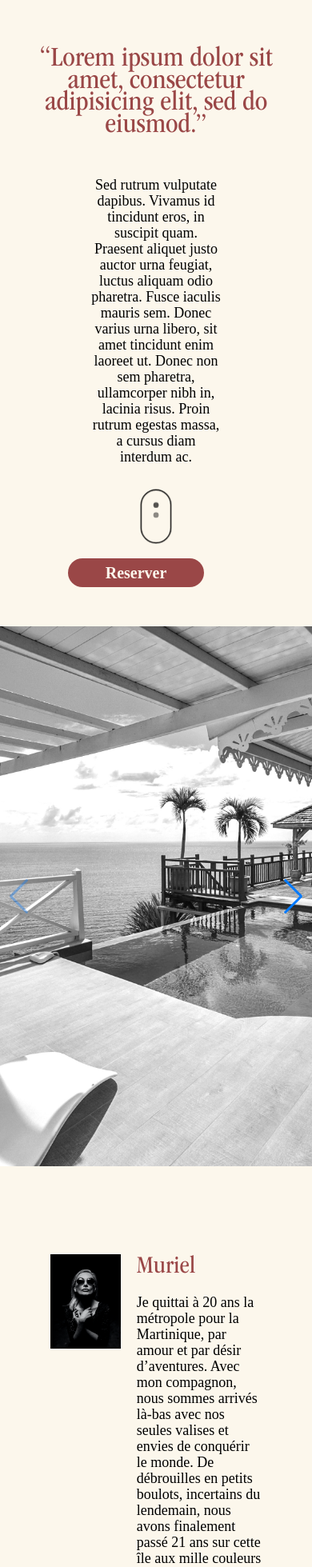
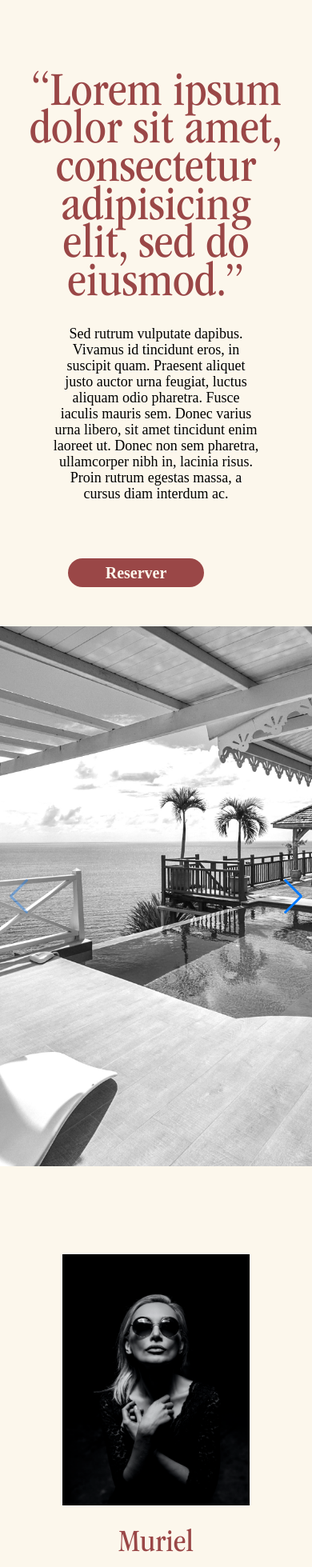
Before and after one commit to iamthesouthvibe/Projet_muriel, a PHP site: page / in a window 390 px wide. Shown: the part 61-2020 px from the top of the page at 80% size. Run offline with PHP 8.4, Linux system fonts and the light colour scheme; some web fonts are replaced.

Commit message:
finition du responsive page d'accueil

```diff
--- a/style/style.css
+++ b/style/style.css
@@ -432,7 +432,7 @@
 /* ##### Fin style de la page d'accueil ##### */
 
 
-  /* ##### Debut Media Queries Header ##### */
+/* ##### Debut Media Queries Header ##### */
 
   @media screen and (max-width: 450px)
   {
@@ -464,11 +464,58 @@
   }
 }
 
-    /* ##### Fin Media Queries Header ##### */
+/* ##### Fin Media Queries Header ##### */
 
 
 
 /* ##### Debut Media Queries Page Accueil ##### */
 
 
+@media screen and (max-width: 450px) {
+
+  .scroll_anim {
+    display: none;
+  }
+
+  .style_h1_accueil {
+    font-size: 61px;
+    line-height: 78%;
+    max-width: 100vw;
+    margin-bottom: 27px;
+    margin-top: 0px;
+  }
+
+  .style_h2_accueil {
+    max-width: 66vw;
+    margin: 0vh auto;
+  }
+
+  .section_muriel {
+    display: block;
+    text-align: center;
+  }
+
+  .section_muriel_titre_text {
+    max-width: 90vw;
+    margin: auto;
+  }
+
+  .titre_section_muriel {
+    font-size: 40px;
+    margin-top: 30px;
+  }
+
+  .img_muriel {
+    max-width: 60vw;
+  }
+
+  .texte_section_muriel {
+    text-align: left;
+    font-size: 24px;
+    line-height: 23px;
+  }
+
+
+}
+
 /* ##### Fin Media Queries Page Accueil ##### */
```
